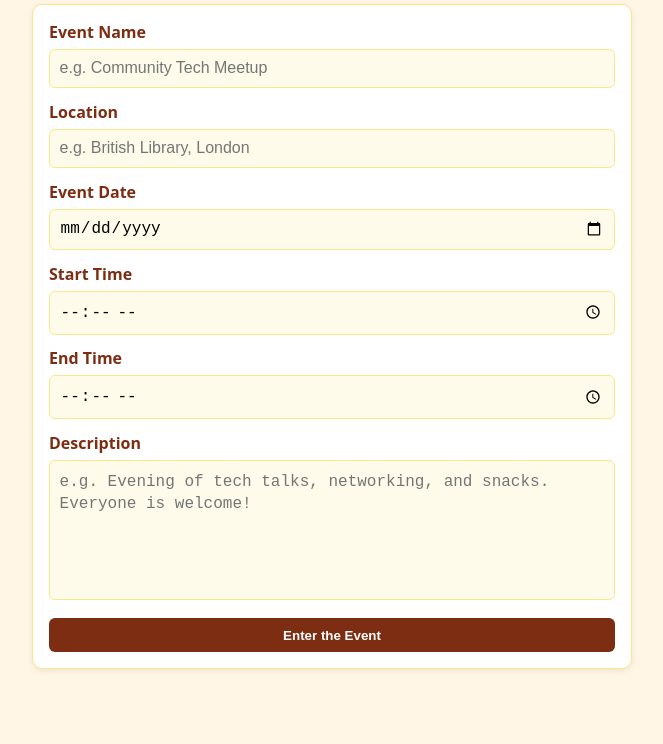
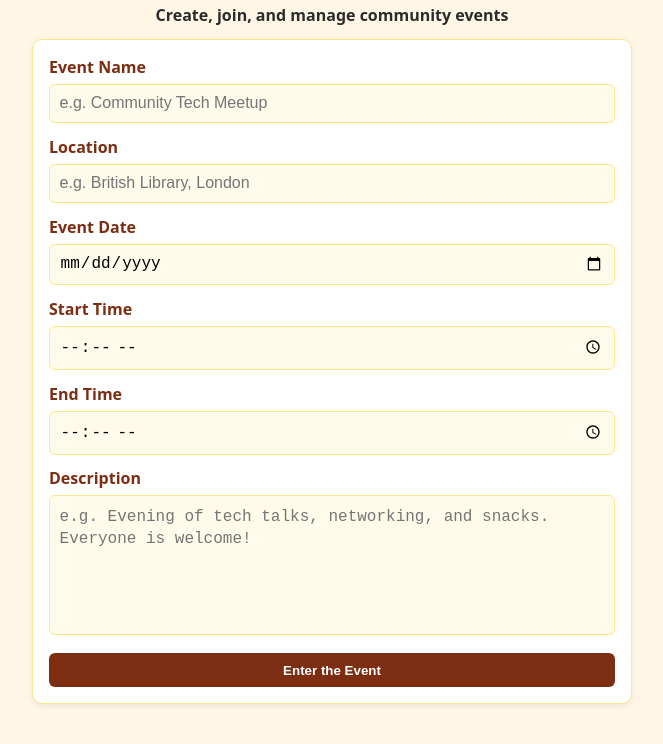
Before and after one commit to bh-official/fullstack-community-events-hub, a website built with Vite: page client/index.html in a window 1280 px wide. Shown: the part 96-840 px from the top of the page, without its empty margins (308-971 px from the left). Before the commit the page ends 805 px from the top, so only its background shows below. Built offline with nearby package versions, Linux system fonts and the light colour scheme; no server answers.

Commit message:
h2 addition

```diff
--- a/client/index.html
+++ b/client/index.html
@@ -10,6 +10,10 @@
   </head>
   <body>
     <h1>Community Events Hub</h1>
+    <h2>
+      Create, join, and manage community events
+    </h2>
+
     <form id="form">
       <label for="event_name">Event Name</label>
       <input
--- a/client/src/style.css
+++ b/client/src/style.css
@@ -24,6 +24,11 @@ h1 {
   color: #7c2d12;
   font-size: 2rem;
   letter-spacing: 0.5px;
+}
+
+h2 {
+  text-align:center;
+  font-size:1rem;
 }
 
 /* Form styling */
@@ -156,6 +161,7 @@ label {
 
 
 
+
 /* Mobile view */
 @media (max-width: 800px) {
   body {
```
